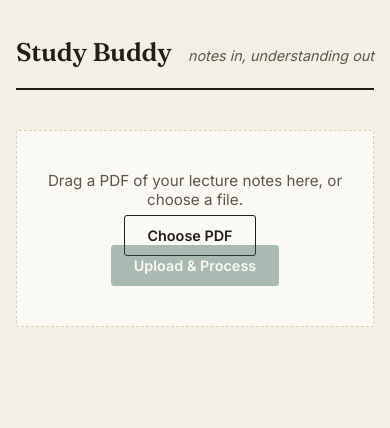
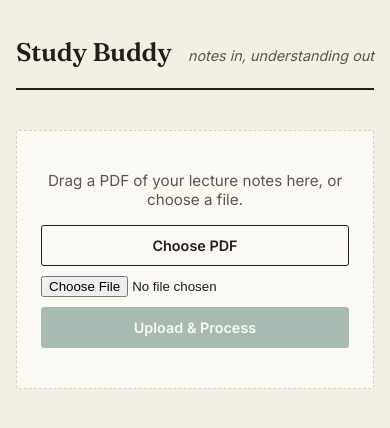
Before and after one commit to TabishAli889/study-buddy-frontend, a React (Vite) app: page / in a window 390 px wide. Shown: the top 428 px of the page. Built offline with nearby package versions, Linux system fonts and the light colour scheme.

Commit message:
Fix upload button alignment on mobile

```diff
--- a/src/App.jsx
+++ b/src/App.jsx
@@ -1,6 +1,6 @@
 import React, { useState, useCallback } from "react";
 
-const API_BASE = "https://study-buddy-backend-doux.onrender.com";
+const API_BASE = "https://study-buddy-frontend-psi-wine.vercel.app";
 
 function UploadZone({ onUploaded }) {
   const [file, setFile] = useState(null);
@@ -67,7 +67,8 @@ function UploadZone({ onUploaded }) {
         <p>Drag a PDF of your lecture notes here, or choose a file.</p>
       )}
 
-      <label className="btn btn-outline" htmlFor="file-input" style={{ marginRight: 10 }}>
+      <div className="upload-buttons">
+        <label className="btn btn-outline" htmlFor="file-input">
           Choose PDF
         </label>
         <input
@@ -87,6 +88,7 @@ function UploadZone({ onUploaded }) {
             "Upload & Process"
           )}
         </button>
+      </div>
 
       {error && <div className="status-line error">{error}</div>}
     </div>
--- a/src/index.css
+++ b/src/index.css
@@ -115,8 +115,26 @@ body {
   margin-bottom: 16px;
 }
 
-input[type="file"] {
-  display: none;
+.upload-buttons {
+  display: flex;
+  gap: 10px;
+  justify-content: center;
+  flex-wrap: wrap;
+}
+
+.upload-buttons .btn {
+  min-width: 150px;
+}
+
+@media (max-width: 480px) {
+  .upload-buttons {
+    flex-direction: column;
+    align-items: stretch;
+  }
+  .upload-buttons .btn {
+    width: 100%;
+    min-width: 0;
+  }
 }
 
 .btn {
```
Lines whose indentation alone changed are shown as unchanged.
